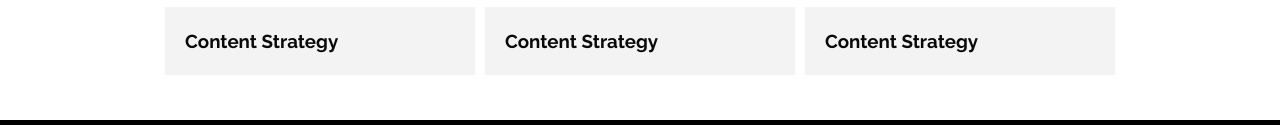
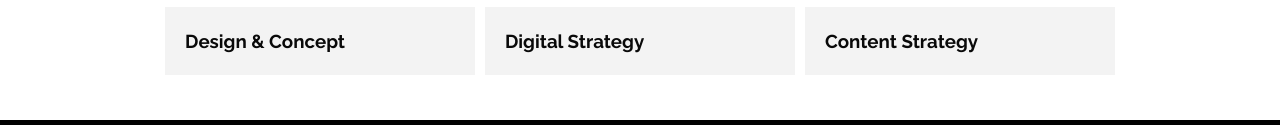
Before and after one commit to admasuwodaje/alx_html_css, a plain HTML site: page flexbox/3-index.html in a window 1280 px wide. Shown: the part 654-779 px from the top of the page. Drawn offline with nearby package versions, Linux system fonts and the light colour scheme.

Commit message:
index for task 3 with updated file

```diff
--- a/flexbox/3-index.html
+++ b/flexbox/3-index.html
@@ -84,12 +84,12 @@
               </li>
               <li class="col-1-3">
                 <div class="card-services">
-                  <h3 class="card-title"><a href="#">Content Strategy</a></h3>
+                  <h3 class="card-title"><a href="#">Design & Concept</a></h3>
                 </div>
               </li>
               <li class="col-1-3">
                 <div class="card-services">
-                  <h3 class="card-title"><a href="#">Content Strategy</a></h3>
+                  <h3 class="card-title"><a href="#">Digital Strategy</a></h3>
                 </div>
               </li>
               <li class="col-1-3">
```
